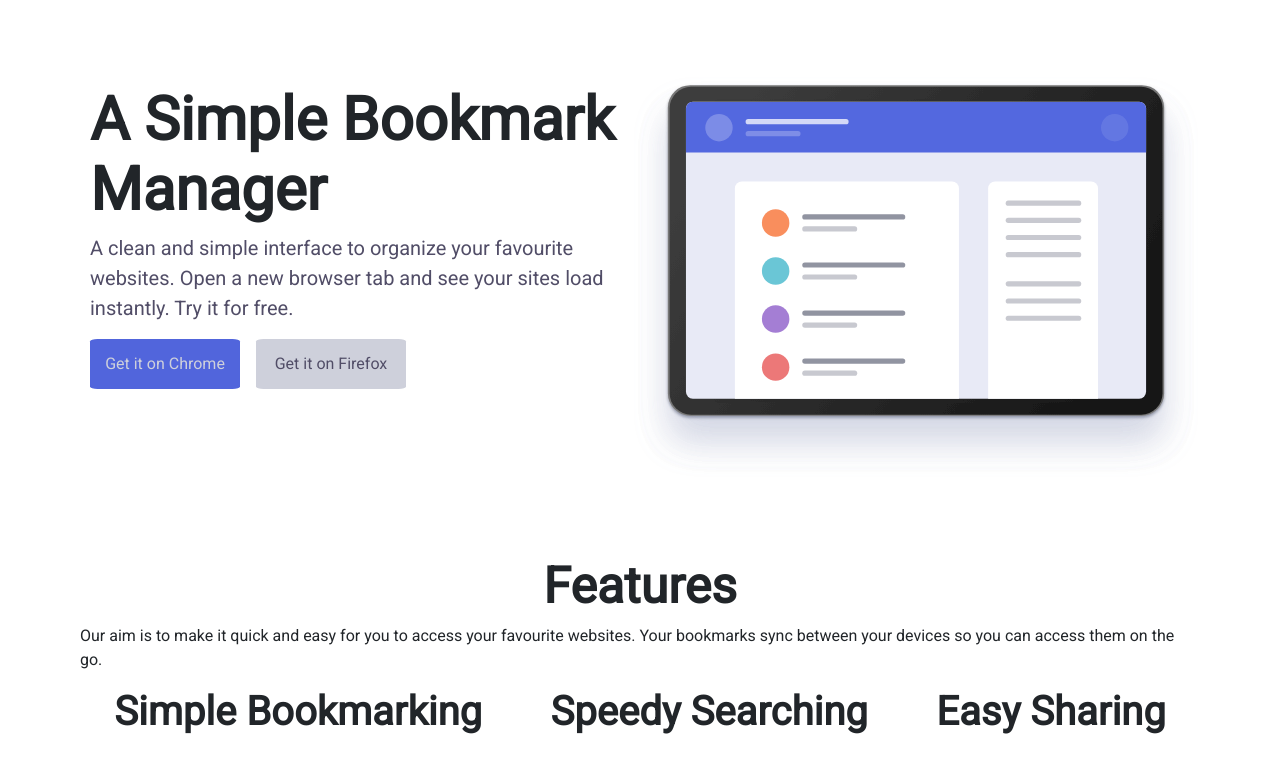
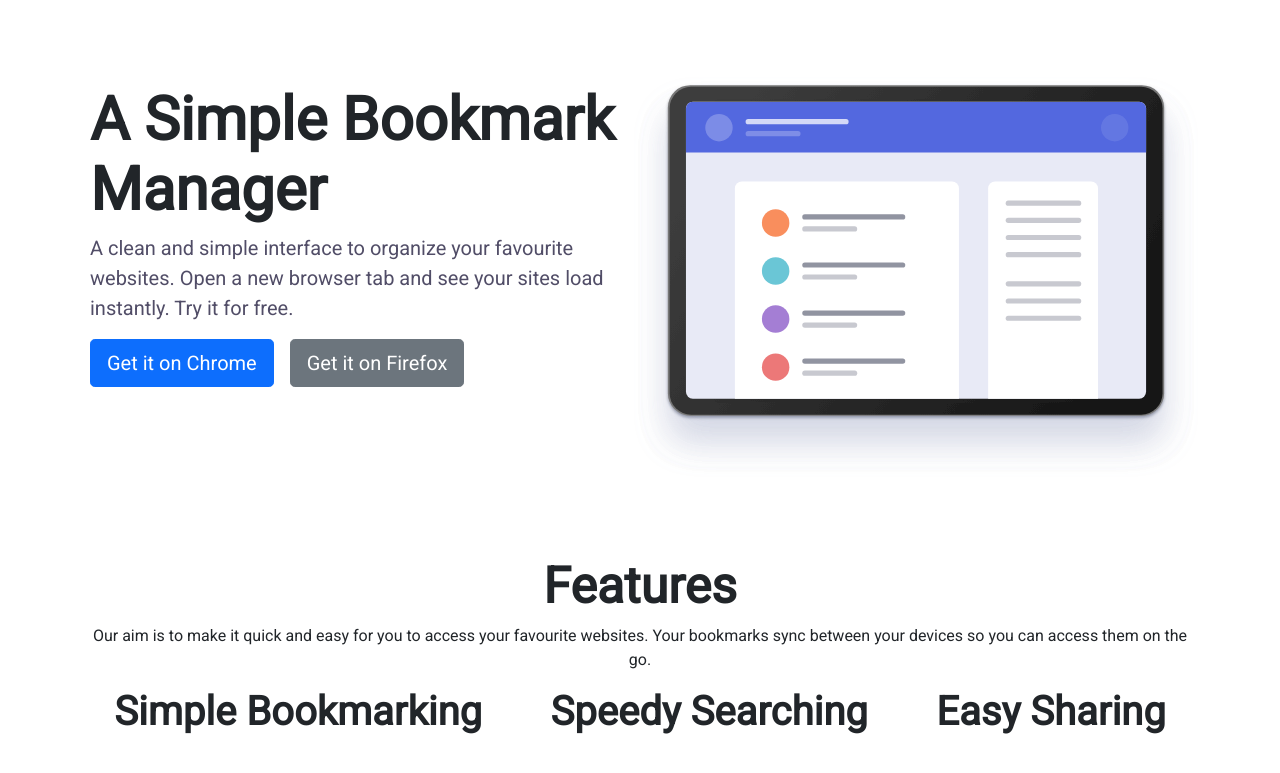
Before and after one commit to serge-svg/ITAcademy-sprint2-level1, a plain HTML site: page index.html in a window 1280 px wide. Shown: the part 93-866 px from the top of the page. Drawn offline with nearby package versions, Linux system fonts and the light colour scheme.

Commit message:
map colors

```diff
--- a/index.html
+++ b/index.html
@@ -30,8 +30,8 @@
         </h1>
         <p class="body-regular">A clean and simple interface to organize your favourite websites. Open a new browser tab and see your sites load instantly. Try it for free.</p>
         <div class="main-buttons">
-          <a class="buttons blue-button" href="#login"><p>Get it on Chrome</p></a>
-          <a class="buttons grey-button" href="#login"><p>Get it on Firefox</p></a>
+          <a href="#" class="btn btn-primary btn-lg" tabindex="2" role="button" aria-disabled="true">Get it on Chrome</a>
+          <a href="#" class="btn btn-secondary btn-lg" tabindex="3" role="button" aria-disabled="true">Get it on Firefox</a>
         </div>
       </div>
 
--- a/scss/styles.css
+++ b/scss/styles.css
@@ -158,6 +158,12 @@ main {
   justify-content: space-around;
 }
 
+.features p {
+  display: flex;
+  justify-content: space-around;
+  text-align: center;
+}
+
 .features-links {
   display: flex;
   justify-content: space-around;
```
Also changed, not shown: 1 other file.
